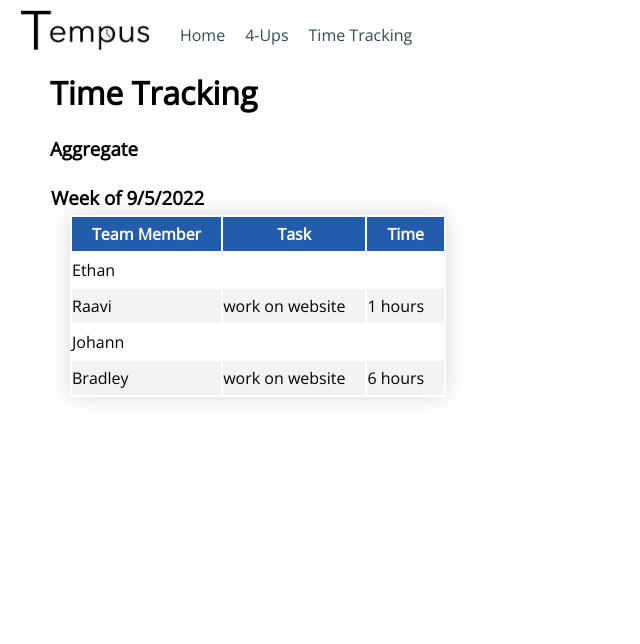
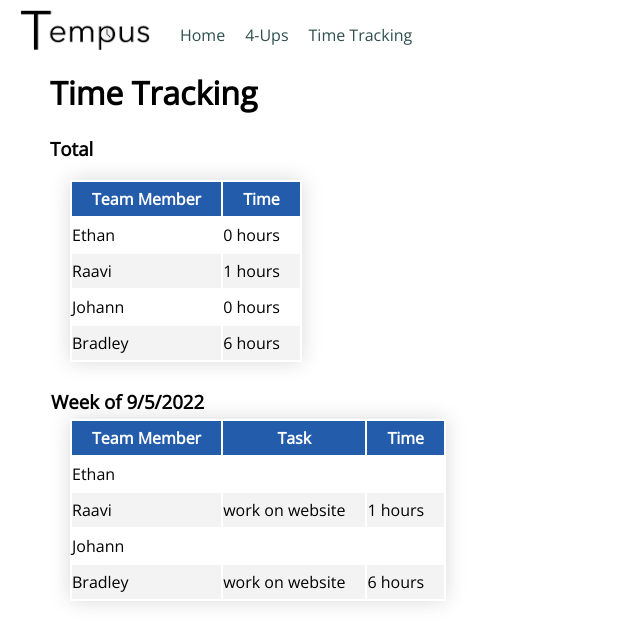
Before and after one commit to tempus-rit/tempus-rit.github.io, a React (Create React App) app: page /#/time-tracking in a window 1280 px wide. Shown: the top 644 px of the page, without its empty margins (0-640 px from the left). Built offline with nearby package versions, Linux system fonts and the light colour scheme.

Commit message:
add totals for time tracking

```diff
--- a/src/pages/timeTracking/TimeTrackingPage.js
+++ b/src/pages/timeTracking/TimeTrackingPage.js
@@ -1,6 +1,7 @@
 import styled from 'styled-components';
 import timeTrackingContent from './timeTrackingContent.json';
 import TimeTrackingTemplate from './TimeTrackingTemplate';
+import { Table } from '../../components/styledComponents';
 
 const TimeTrackingContainer = styled.div`
   display: flex;
@@ -11,11 +12,45 @@ const TimeTrackingContainer = styled.div`
 const TimeTrackingPage = () => {
   return <div style={{ marginLeft: 50 }}>
     <h1>Time Tracking</h1>
-    <h3>Aggregate</h3>
+
+    <h3>Total</h3>
+    <div style={{ marginLeft: 20 }}>
+      <AggregateTable/>
+    </div>
+    <br />
+
     <TimeTrackingContainer>
       {timeTrackingContent.map(content => <TimeTrackingTemplate key={content.date} content={content}/>)}
     </TimeTrackingContainer>
   </div>
 };
 
+const AggregateTable = () => {
+  const totalHoursByName = {};
+  timeTrackingContent.forEach(week => {
+    Object.entries(week.thisWeekTracking).forEach(([name, tasks]) => {
+      if (!totalHoursByName[name]) totalHoursByName[name] = 0;
+      totalHoursByName[name] += tasks.reduce((prev, current) => prev + Number.parseInt(current.time), 0);
+    });
+  });
+
+  console.log(totalHoursByName);
+  return <Table>
+     <thead>
+      <tr>
+        <th>Team Member</th>
+        <th>Time</th>
+      </tr>
+     </thead>
+    <tbody>
+    {Object.entries(totalHoursByName).map(([name, totalHours]) =>
+      <tr key={name}>
+        <td>{name}</td>
+        <td>{totalHours} hours</td>
+      </tr>
+    )}
+    </tbody>
+  </Table>
+};
+
 export default TimeTrackingPage;
```
